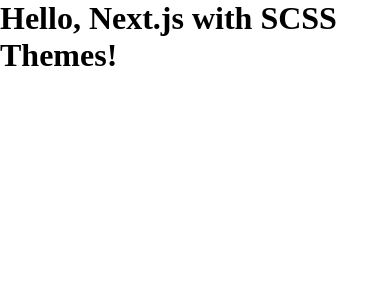
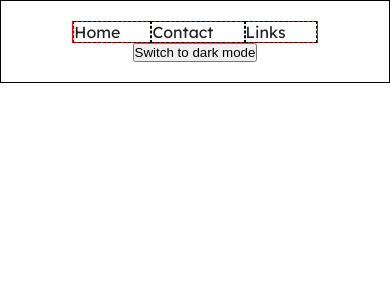
Before and after one commit to nimalchrist/chiristo.dev, a Next.js app: page / in a window 390 px wide. Shown: the top 300 px of the page. Built offline with nearby package versions, Linux system fonts and the light colour scheme; a web font is replaced by a local one.

Commit message:
feat(VAGENT-4): added the responsive header

```diff
--- a/package.json
+++ b/package.json
@@ -3,7 +3,7 @@
   "version": "0.1.0",
   "private": true,
   "scripts": {
-    "dev": "next dev --turbopack",
+    "dev": "next dev --turbopack -p 3010",
     "build": "next build",
     "start": "next start",
     "lint": "next lint",
--- /dev/null
+++ b/src/app/components/NavBar/Navbar.module.scss
@@ -0,0 +1,11 @@
+@use '../../styles/typography' as *;
+
+.navbar {
+  border: 1px solid red;
+  a {
+    border: 1px dashed var(--text);
+    padding-right: 30px;
+    text-decoration: none;
+    @include navlinks-text;
+  }
+}
--- /dev/null
+++ b/src/app/components/NavBar/Navbar.tsx
@@ -0,0 +1,16 @@
+'use client'
+
+import Link from "next/link"
+import style from "./Navbar.module.scss";
+
+export default function Navbar() {
+    return (
+        <>
+            <div className={style.navbar}>
+                <Link href="/">Home</Link>
+                <Link href="/contact">Contact</Link>
+                <Link href="/links">Links</Link>
+            </div>
+        </>
+    )
+}
--- a/src/app/components/ThemeToggler/ThemeToggler.tsx
+++ b/src/app/components/ThemeToggler/ThemeToggler.tsx
@@ -15,8 +15,10 @@
   if (!mounted) return null;
 
   return (
-    <button onClick={() => setTheme(theme === 'dark' ? 'light' : 'dark')}>
-      Switch to {theme === 'dark' ? 'light' : 'dark'} mode
-    </button>
+    <div>
+      <button onClick={() => setTheme(theme === 'dark' ? 'light' : 'dark')}>
+        Switch to {theme === 'dark' ? 'light' : 'dark'} mode
+      </button>
+    </div>
   );
 }
--- a/src/app/globals.scss
+++ b/src/app/globals.scss
@@ -18,9 +18,14 @@
 }
 
 body {
+  margin: 0px auto;
   background-color: var(--bg);
   color: var(--text);
   transition:
     background-color 0.3s ease,
     color 0.3s ease;
+  width: 70%;
+  @media screen and (max-width: 768px) {
+    width: 100%;
+  }
 }
--- a/src/app/layout.tsx
+++ b/src/app/layout.tsx
@@ -1,6 +1,7 @@
 import { ThemeProvider } from 'next-themes';
 import './globals.scss';
 import { jetbrains, lexend, mynerve } from './styles/font';
+import HeaderSection from './sections/HeaderSection/HeaderSection';
 
 export default function RootLayout({
   children,
@@ -19,6 +20,7 @@
           enableSystem
           storageKey="theme"
         >
+          <HeaderSection />
           {children}
         </ThemeProvider>
       </body>
--- a/src/app/page.tsx
+++ b/src/app/page.tsx
@@ -1,7 +1,6 @@
 export default function Home() {
   return (
     <main>
-      <h1>Hello, Next.js with SCSS Themes!</h1>
     </main>
   );
 }
--- /dev/null
+++ b/src/app/sections/HeaderSection/HeaderSection.module.scss
@@ -0,0 +1,12 @@
+.headerSection {
+  display: flex;
+  justify-content: space-between;
+  align-items: center;
+  padding: 20px 0px;
+  border: 1px solid var(--text);
+
+  @media screen and (max-width: 768px) {
+    flex-direction: column;
+    align-items: center;
+  }
+}
--- /dev/null
+++ b/src/app/sections/HeaderSection/HeaderSection.tsx
@@ -0,0 +1,14 @@
+import Navbar from "@/app/components/NavBar/Navbar";
+import ThemeToggler from "@/app/components/ThemeToggler/ThemeToggler";
+import style from "./HeaderSection.module.scss";
+
+export default function HeaderSection() {
+    return (
+        <>
+            <section className={style.headerSection}>
+                <Navbar />
+                <ThemeToggler />
+            </section>
+        </>
+    )
+}
--- a/src/app/styles/_typography.scss
+++ b/src/app/styles/_typography.scss
@@ -57,3 +57,15 @@
     font-size: 16px;
   }
 }
+
+// navlinks typography
+@mixin navlinks-text {
+  font-family: var(--font-lexend);
+  font-weight: 400;
+  font-size: 20px;
+  color: var(--color-description);
+
+  @media (max-width: 768px) {
+    font-size: 16px;
+  }
+}
```
Also changed, not shown: public/assets/icons/hamburger menu dark.svg (added), public/assets/icons/hamburger menu light.svg (added).
